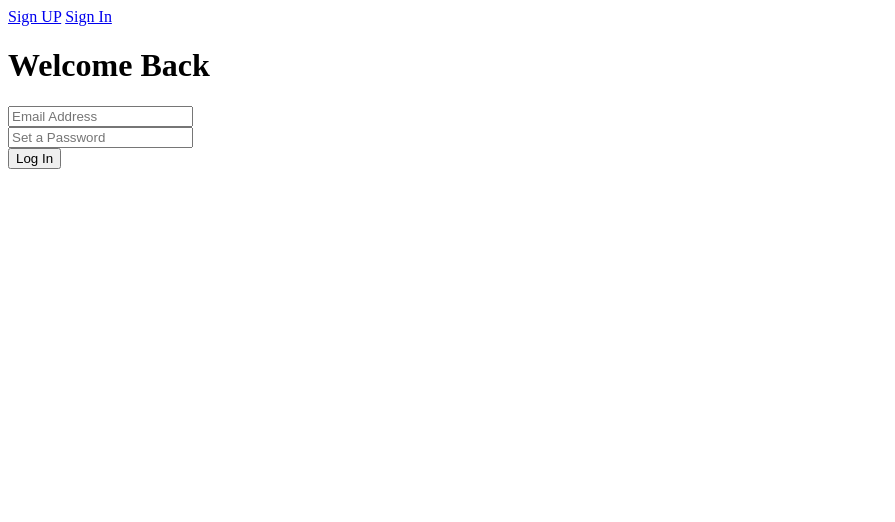
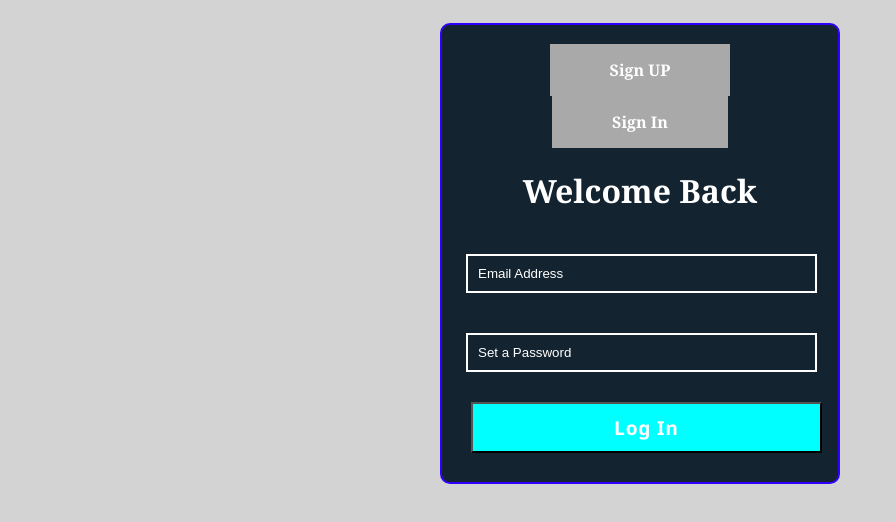
Before and after one commit to Hassan1ahmad/Login_form, a plain HTML site: page signIn.html in a window 1280 px wide. Shown: the whole page, without its empty margins (0-895 px from the left). Drawn offline with Linux system fonts and the light colour scheme.

Commit message:
Update signIn.html

```diff
--- a/signIn.html
+++ b/signIn.html
@@ -5,12 +5,12 @@
     <meta http-equiv="X-UA-Compatible" content="IE=edge">
     <meta name="viewport" content="width=device-width, initial-scale=1.0">
     <title>Sign In</title>
-    <link rel="stylesheet" href="/CSS/project/login form/signup.css">
+    <link rel="stylesheet" href="signup.css">
 </head>
 <body>
     <div class="formdata">
-        <a  href="/CSS/project/login form/index.html"  rel="noopener noreferrer">Sign UP</a>
-        <a class="in" href="/CSS/project/login form/signIn.html"  rel="noopener noreferrer">Sign In</a>
+        <a  href="index.html"  rel="noopener noreferrer">Sign UP</a>
+        <a class="in" href="signIn.html"  rel="noopener noreferrer">Sign In</a>
         <form action="#">
             <h1>Welcome Back</h1>
             <input type="email" name="email" id="101" placeholder="Email Address" required>
```
